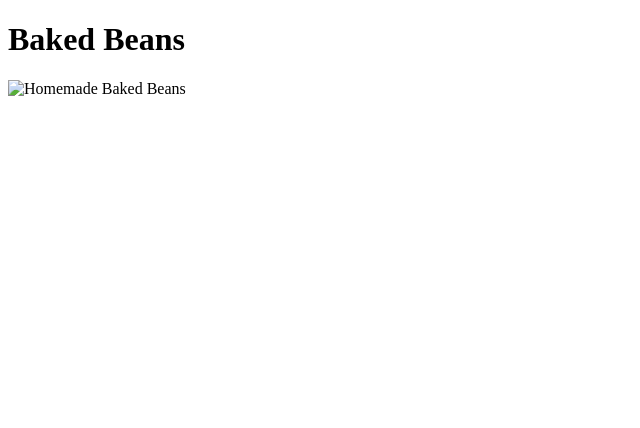
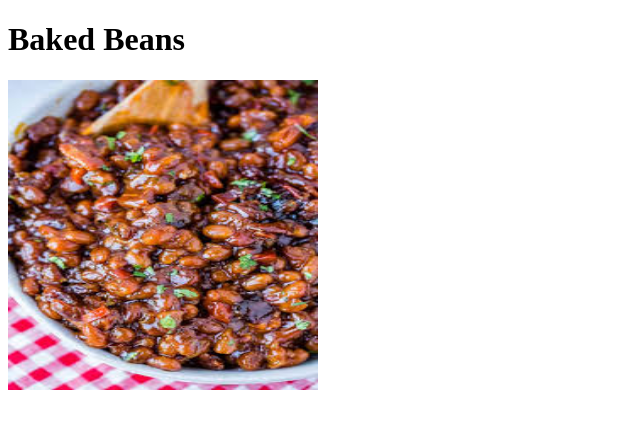
Before and after one commit to reneilfuna/odin-recipes, a plain HTML site: page recipes/bakedbeans.html in a window 1280 px wide. Shown: the whole page, without its empty margins (0-640 px from the left). Drawn offline with Linux system fonts and the light colour scheme.

Commit message:
Add image for baked beans page

```diff
--- a/recipes/bakedbeans.html
+++ b/recipes/bakedbeans.html
@@ -7,7 +7,7 @@
     <body>
         <h1>Baked Beans</h1>
         <p>
-            <img src=""
+            <img src="./../images/beans.jpeg"
             alt="Homemade Baked Beans"
             height="310"
             width="310">
```
Also changed, not shown: images/beans.jpeg (added).
